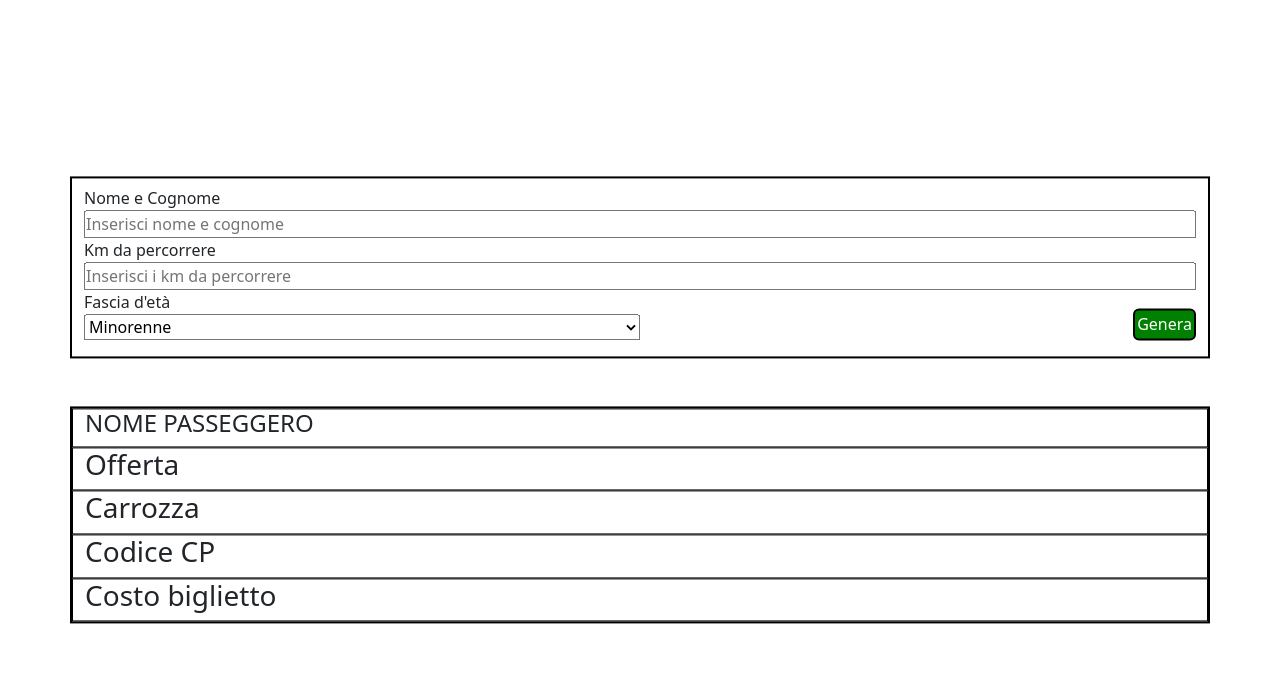
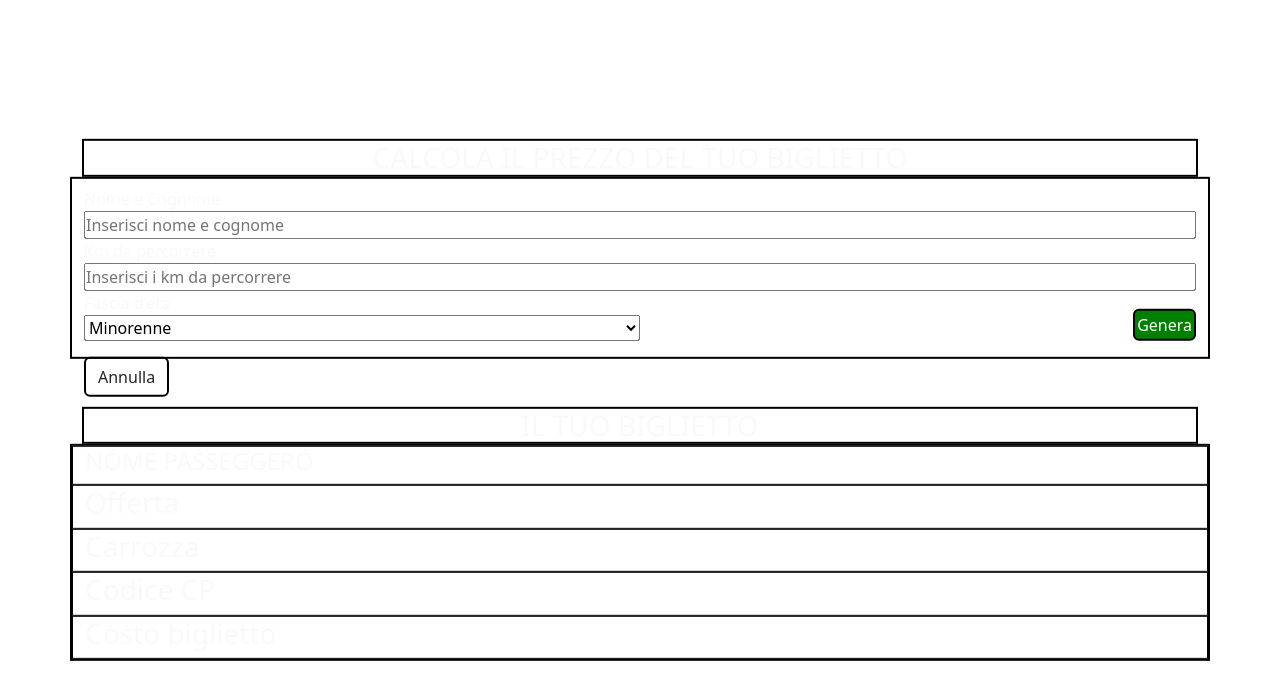
Before and after one commit to LtMilligan/js-biglietto-treno-form, a plain HTML site: page index.html in a window 1280 px wide. Drawn offline with nearby package versions, Linux system fonts and the light colour scheme.

Commit message:
[UPD] Adding style and fixing button type

```diff
--- a/index.html
+++ b/index.html
@@ -9,42 +9,45 @@
 </head>
 <body>
     <div class="container">
-        <div class="row border border-black border-2">
+        <h3 class="text-center text-light border border-black border-2 bg-grey-90 m-0">CALCOLA IL PREZZO DEL TUO BIGLIETTO</h3>
+        <div class="row border border-black border-2 bg-grey-90">
             <div class="col-12">
                 <form action="#" class="position-relative">
-                    <label for="nome" class="mt-2">Nome e Cognome</label>
+                    <label for="nome" class="mt-2 text-light">Nome e Cognome</label>
                     <input name="nome" type="text" id="nome" class="w-100" placeholder="Inserisci nome e cognome">
-                    <label for="km">Km da percorrere</label>
+                    <label for="km" class="text-light">Km da percorrere</label>
                     <input name="km" type="number" id="km" class="w-100" placeholder="Inserisci i km da percorrere">
-                    <label for="eta">Fascia d'età</label>
+                    <label for="eta" class="text-light">Fascia d'età</label>
                     <select name="eta" id="eta" class="mb-3 w-50 d-block">
                         <option value="minorenne">Minorenne</option>
                         <option value="maggiorenne">Maggiorenne</option>
                         <option value="over65">Over65</option>
                     </select>
-                    <button class="btn border border-2 border-black position-absolute" type="submit" id="calcola">Genera</button>
+                    <button class="btn border border-2 border-black position-absolute" type="button" id="calcola">Genera</button>
+                    <button class="btn border border-2 border-black position-absolute" type="button" id="annulla">Annulla</button>
                 </form>
             </div>
         </div>
-        <div class="row border border-black border-2 mt-5">
+        <h3 class="text-center text-light border border-black border-2 bg-grey-90 m-0 mt-5">IL TUO BIGLIETTO</h3>
+        <div class="row border border-black border-2 bg-grey-90">
             <div class="col-12 d-flex justify-content-between border border-black border-1">
-                <h4>NOME PASSEGGERO</h4>
-                <h4 id="nomePasseggero" class="text-primary"></h4>
+                <h4 class="text-light">NOME PASSEGGERO</h4>
+                <h4 id="nomePasseggero" class="text-light"></h4>
             </div>
             <div class="col-12 d-flex justify-content-between border border-black border-1">
-                <h3>Offerta</h3>
-                <h3 id="tipoBiglietto"></h3>
+                <h3 class="text-light">Offerta</h3>
+                <h3 id="tipoBiglietto" class="text-light"></h3>
             </div>
             <div class="col-12 d-flex justify-content-between border border-black border-1 ">
-                <h3>Carrozza</h3>
-                <h3 id="carrozza"></h3>
+                <h3 class="text-light">Carrozza</h3>
+                <h3 id="carrozza" class="text-light"></h3>
             </div>
             <div class="col-12 d-flex justify-content-between border border-black border-1">
-                <h3>Codice CP</h3>
-                <h3 id="codiceCP"></h3>
+                <h3 class="text-light">Codice CP</h3>
+                <h3 id="codiceCP" class="text-light"></h3>
             </div>
             <div class="col-12 d-flex justify-content-between border border-black border-1">
-                <h3>Costo biglietto</h3>
+                <h3 class="text-light">Costo biglietto</h3>
                 <h3 id="costoBiglietto" class="text-danger"></h3>
             </div>
         </div>
```
